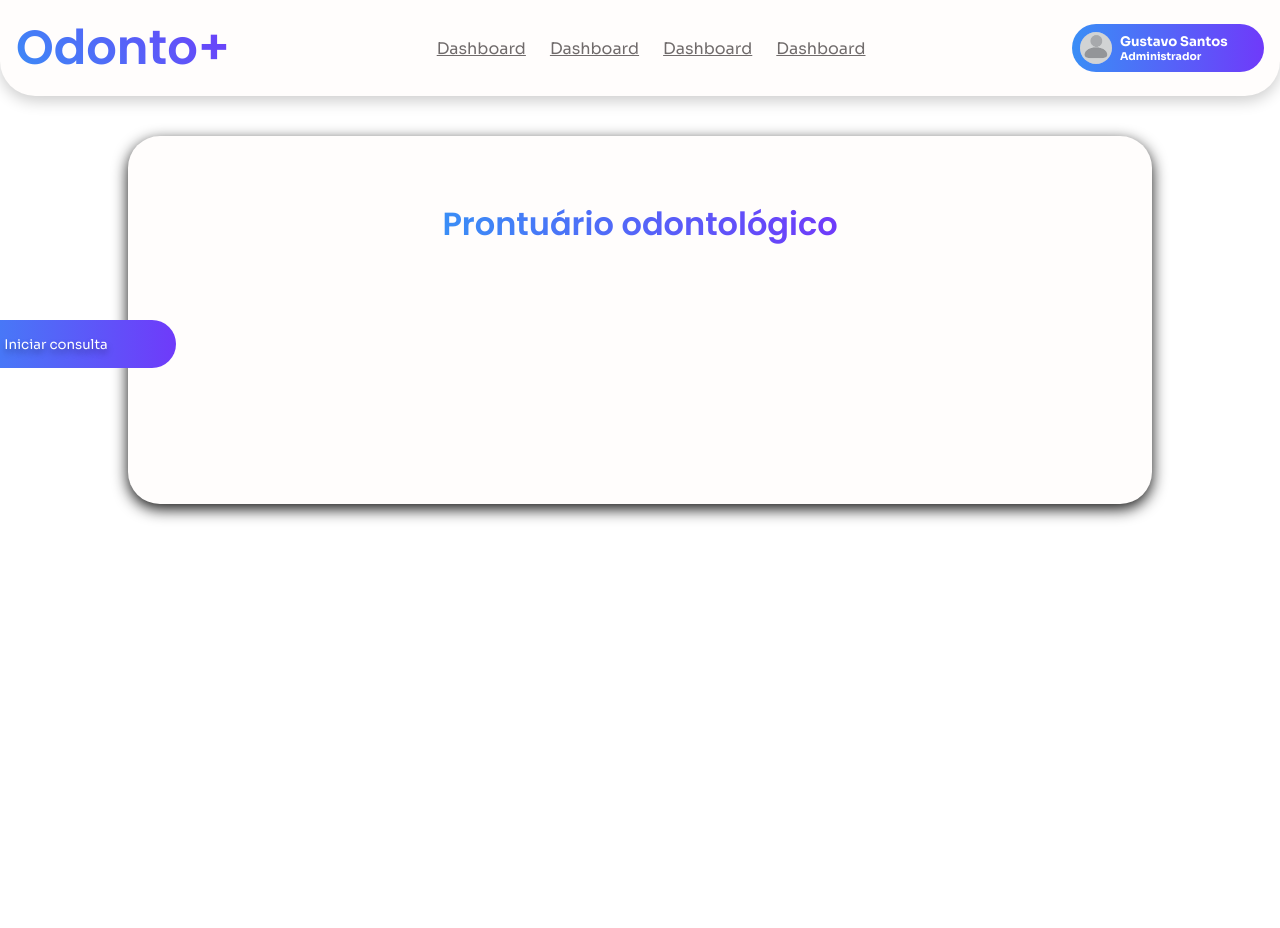
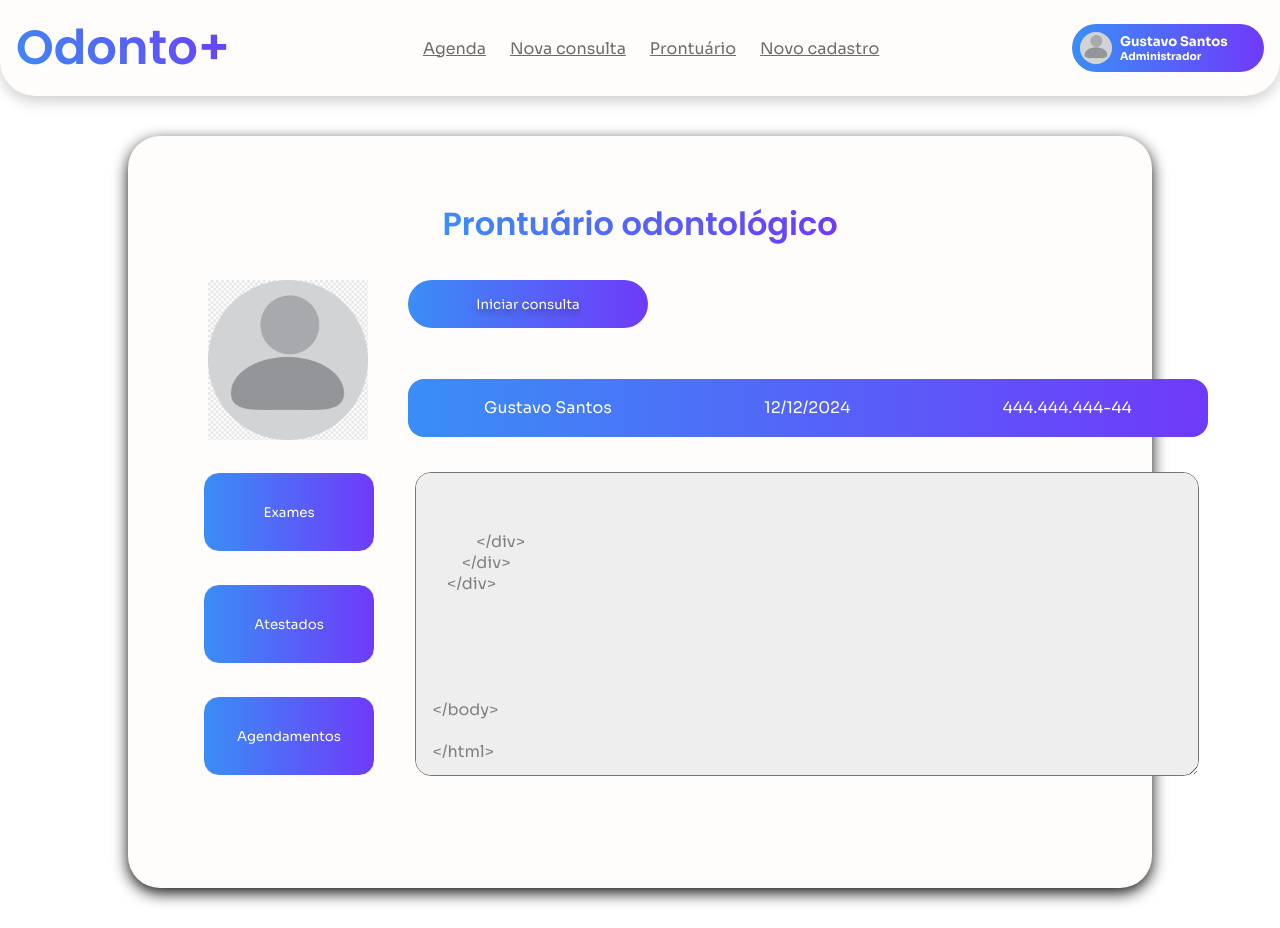
Before and after one commit to SENAI-Morvan-Figueiredo/ClinicaOdontomais, a plain HTML site: page prontuario.html in a window 1280 px wide. Before the commit the page ends 800 px from the top, so only its background shows below. Drawn offline with Linux system fonts and the light colour scheme.

Commit message:
Finalizado pagina de prontuario

```diff
--- a/prontuario.html
+++ b/prontuario.html
@@ -1,5 +1,6 @@
 <!DOCTYPE html>
 <html lang="PT">
+
 <head>
     <meta charset="UTF-8">
     <meta name="viewport" content="width=device-width, initial-scale=1.0">
@@ -7,17 +8,18 @@
     <title>Prontuário</title>
 
 </head>
+
 <body>
     <!-- Cabeçalho -->
     <header>
         <div id="logo">
-           <a href="index.html">Odonto+</a>
+            <a href="index.html">Odonto+</a>
         </div>
         <nav>
-            <a class="navbar" href="">Dashboard</a>
-            <a class="navbar" href="">Dashboard</a>
-            <a class="navbar" href="">Dashboard</a>
-            <a class="navbar" href="">Dashboard</a>
+            <a class="navbar" href="">Agenda</a>
+            <a class="navbar" href="">Nova consulta</a>
+            <a class="navbar" href="">Prontuário</a>
+            <a class="navbar" href="">Novo cadastro</a>
         </nav>
         <div id="perfil">
             <img src="./imagens/icone_perfil.png" alt="imagem pessoal">
@@ -32,13 +34,39 @@
 
     <div class="container_prontuario">
         <h2>Prontuário odontológico</h2>
-            <div class="iniciar_consulta">
-                <div class="foto_perfil">
-                    <img src="./imagens/icone_perfil.png" alt="Foto do perfil">
+        <div class="iniciar_consulta">
+            <div class="foto_perfil">
+                <img src="./imagens/icone_perfil.png" alt="Foto do perfil">
+                <div class="itens-prontuario">
                     <button class="botao_iniciar_consulta"> Iniciar consulta</button>
+                    <div class="barra_de_dados">
+                        <p>Gustavo Santos</p>
+                        <p>12/12/2024</p>
+                        <p>444.444.444-44</p>
+                    </div>
                 </div>
             </div>
+        </div>
+
+        <!-- BARRA DE OPÇOES DE ESCOLHAS -->
+        <div class="opcoes_descricao">
+            <div class="barra_opcoes">
+                <button class="botao_opcoes">Exames</button>
+                <button class="botao_opcoes">Atestados</button>
+                <button class="botao_opcoes">Agendamentos</button>
+            </div>
+            <div class="descricao">
+                <textarea name="descricao_consulta" placeholder="Descrição da consulta:">
+
+
+            </div>
+        </div>
     </div>
 
+
+
+
+
 </body>
+
 </html>
--- a/style.css
+++ b/style.css
@@ -1,14 +1,14 @@
 @import url('https://fonts.googleapis.com/css2?family=Poppins:ital,wght@0,100;0,200;0,300;0,400;0,500;0,600;0,700;0,800;0,900;1,100;1,200;1,300;1,400;1,500;1,600;1,700;1,800;1,900&display=swap');
 @import url('https://fonts.googleapis.com/css2?family=Poppins:ital,wght@0,100;0,200;0,300;0,400;0,500;0,600;0,700;0,800;0,900;1,100;1,200;1,300;1,400;1,500;1,600;1,700;1,800;1,900&family=Sora:wght@100..800&display=swap');
 
-*{
+* {
     margin: 0;
     padding: 0;
     box-sizing: border-box;
 }
 
 /* CABEÇALHO */
-header{
+header {
     background-color: #FFFDFC;
     width: 100vw;
     height: 6rem;
@@ -21,13 +21,14 @@ header{
     box-shadow: 0 5px 15px rgba(0, 0, 0, 0.20);
 }
 
-nav{
+nav {
     display: flex;
     gap: 1.5rem;
 
 }
-#logo{
-    font-family: "Poppins", sans-serif ;
+
+#logo {
+    font-family: "Poppins", sans-serif;
     font-weight: 600;
     font-size: 3rem;
     background: linear-gradient(50deg, #3A8EF6, #6F3AFA);
@@ -35,20 +36,20 @@ nav{
     -webkit-text-fill-color: transparent;
 }
 
-.navbar{
+.navbar {
     color: rgb(112, 107, 107);
     font-family: "Sora", sans-serif;
 }
 
-#perfil img{
+#perfil img {
     border-radius: 50%;
     width: 2rem;
     height: 2rem;
     margin-left: 0.5em;
 }
 
-#perfil{
-    background: linear-gradient(90deg, #3A8EF6, #6F3AFA );
+#perfil {
+    background: linear-gradient(90deg, #3A8EF6, #6F3AFA);
     border-radius: 2rem;
     width: 12rem;
     height: 3rem;
@@ -58,7 +59,7 @@ nav{
 
 }
 
-#nome{
+#nome {
     margin-left: 0.5em;
     display: flex;
     flex-direction: column;
@@ -68,7 +69,7 @@ nav{
 
 /* Corpo-da-página */
 
-.container{
+.container {
     background-color: #FFFDFC;
     border-radius: 2rem;
     width: 80vw;
@@ -86,8 +87,8 @@ nav{
     align-items: center;
 }
 
-.container h2{
-    font-family: "Poppins", sans-serif ;
+.container h2 {
+    font-family: "Poppins", sans-serif;
     background: linear-gradient(90deg, #3A8EF6, #6F3AFA);
     -webkit-background-clip: text;
     -webkit-text-fill-color: transparent;
@@ -98,12 +99,12 @@ nav{
 }
 
 /* INPUTS */
-.box_text{
+.box_text {
     display: flex;
     flex-direction: column;
 }
 
-.box-text1{
+.box-text1 {
     background: #FFFDFC;
     border: solid 0.2px rgb(205, 204, 204);
     box-shadow: 0 5px 15px rgba(0, 0, 30, 0.20);
@@ -117,7 +118,7 @@ nav{
 /* PRONTUARIO */
 
 /* CORPO DO PRONTUARIO */
-.container_prontuario{
+.container_prontuario {
     background-color: #FFFDFC;
     border-radius: 2rem;
     width: 80vw;
@@ -127,17 +128,18 @@ nav{
     margin-top: 2.5rem;
     margin-bottom: 2.5rem;
     box-shadow: 0 5px 15px rgba(20, 20, 20, 20.20);
+
     display: flex;
+    flex-direction: column;
     justify-content: center;
-    flex-direction: column;
     align-content: stretch;
     justify-content: flex-start;
     align-items: center;
 }
 
 /* TÍTULO DO PRONTUÁRIO */
-.container_prontuario h2{
-    font-family: "Poppins", sans-serif ;
+.container_prontuario h2 {
+    font-family: "Poppins", sans-serif;
     background: linear-gradient(90deg, #3A8EF6, #6F3AFA);
     -webkit-background-clip: text;
     -webkit-text-fill-color: transparent;
@@ -149,16 +151,13 @@ nav{
 
 /* FOTO DO PERFIL */
 
-.foto_perfil img{
-    width: 8em;
-    height: 8em;
+.foto_perfil img {
+    width: 10rem;
+    height: 10rem;
 }
 
-.foto_perfil{
-    margin-left: -55rem;
+.foto_perfil {
     display: flex;
-    align-items: center;
-
 }
 
 
@@ -175,7 +174,8 @@ nav{
     transition: transform 0.3s ease, box-shadow 0.3s ease;
     width: 15rem;
     height: 3rem;
-    margin-left: 3rem;
+    margin-bottom: 3.2rem;
+
 }
 
 .botao_iniciar_consulta:hover {
@@ -183,7 +183,84 @@ nav{
     box-shadow: 0px 10px 15px rgba(0, 0, 0, 0.2);
 }
 
-.iniciar_consulta{
+.iniciar_consulta {
+    width: 100%;
+    margin-left: 10em;
     display: flex;
+}
+
+
+/* BARRA DE DADOS DO PACIENTE */
+
+.barra_de_dados {
+    background: linear-gradient(90deg, #3A8EF6, #6F3AFA);
+    width: 50rem;
+    height: 3.6rem;
+    border-radius: 1rem;
+
+    display: flex;
+    align-items: center;
+    justify-content: space-around;
+}
+
+.barra_de_dados p {
+    color: white;
+    font-family: "Sora", sans-serif;
 
 }
+
+.itens-prontuario{
+    display: flex;
+    flex-direction: column;
+    margin-left: 2.5rem;
+}
+
+
+/* BARRA DE OPÇOES DE ESCOLHA DE TELA */
+
+.barra_opcoes{
+    display: flex;
+    flex-direction: column;
+    margin-top: 1rem;
+}
+
+.botao_opcoes{
+    background: linear-gradient(90deg, #3A8EF6, #6F3AFA);
+    border: solid 0.5px;
+    border-radius: 1rem;
+    width: 10.8rem;
+    height: 5rem;
+    font-family: "Sora", sans-serif;
+    color: white;
+    margin: 1rem;
+    margin-left: 5.6em ;
+
+}
+
+.botao_opcoes:hover {
+    transform: translateY(-3px);
+    box-shadow: 0px 10px 15px rgba(0, 0, 0, 0.2);
+}
+
+.opcoes_descricao{
+    display: flex;
+    width: 100%;
+}
+
+.descricao{
+    border-radius: 1rem;
+    margin-left: 1.5rem;
+    margin-top: 2rem;
+}
+
+.descricao textarea{
+    width: 49rem;
+    height: 19rem;
+    border-radius: 1rem;
+    background-color: #EEEEEE;
+    padding: 1rem;
+
+    font-size: 1rem;
+    font-family: "Sora", sans-serif;
+    color: gray;
+}
```
Lines whose indentation alone changed are shown as unchanged.
